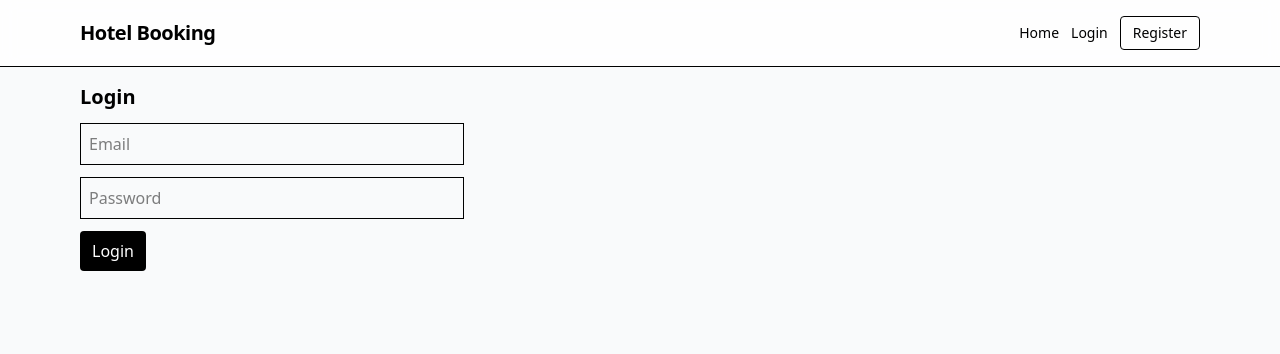
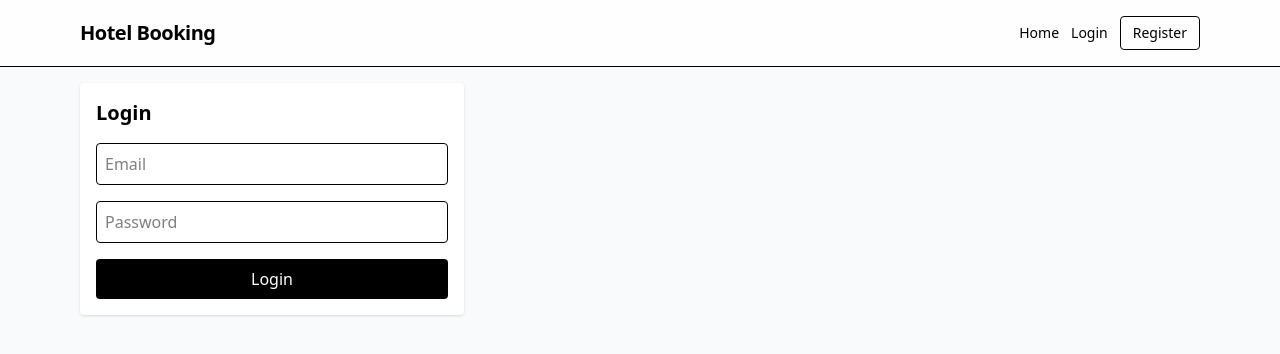
Before and after one commit to soujanya-subedi-dev/Hotel-Booking-App, a React (Vite) app in the folder frontend/: page /login in a window 1280 px wide. Shown: the top 354 px of the page. Built offline with nearby package versions, Linux system fonts and the light colour scheme; no server answers.

Commit message:
Improve UI and fix login redirect

```diff
--- a/frontend/src/pages/Home.jsx
+++ b/frontend/src/pages/Home.jsx
@@ -3,9 +3,11 @@ import { useQuery } from '@tanstack/react-query';
 import { Link } from 'react-router-dom';
 import { api } from '../lib/api';
 
-function CardSkeleton(){ return <div className="h-64 rounded bg-gray-100 animate-pulse" /> }
+function CardSkeleton() {
+  return <div className="h-64 rounded bg-gray-100 animate-pulse" />;
+}
 
-export default function Home(){
+export default function Home() {
   const [q, setQ] = useState('');
   const [city, setCity] = useState('');
 
@@ -15,35 +17,33 @@ export default function Home(){
   });
 
   return (
-    <div className="space-y-4">
-      <div className="flex flex-col sm:flex-row gap-2 sm:items-end">
+    <div className="space-y-6">
+      <div className="flex flex-col sm:flex-row gap-2 sm:items-end bg-white p-4 rounded shadow">
         <div>
           <label className="text-sm">Search</label>
-          <input className="border p-2 w-72 block rounded" placeholder="Hotel or city" value={q} onChange={e=>setQ(e.target.value)} />
+          <input className="border p-2 w-72 block rounded" placeholder="Hotel or city" value={q} onChange={e => setQ(e.target.value)} />
         </div>
         <div>
           <label className="text-sm">City</label>
-          <input className="border p-2 w-56 block rounded" value={city} onChange={e=>setCity(e.target.value)} />
+          <input className="border p-2 w-56 block rounded" value={city} onChange={e => setCity(e.target.value)} />
         </div>
-        <button onClick={()=>refetch()} className="h-10 px-4 bg-black text-white rounded">Search</button>
+        <button onClick={() => refetch()} className="h-10 px-4 bg-black text-white rounded">Search</button>
       </div>
 
       {error && <p className="text-red-600">Failed to load hotels</p>}
 
       <div className="grid md:grid-cols-2 lg:grid-cols-3 gap-4">
         {isLoading
-          ? Array.from({length:6}).map((_,i)=><CardSkeleton key={i}/>)
-          : (data||[]).map(h => (
-              <div key={h.id} className="border bg-white rounded overflow-hidden hover:shadow-md transition">
-                {h.primary_image
-                  ? <img src={h.primary_image} alt={h.name} className="h-40 w-full object-cover" />
-                  : <div className="h-40 w-full bg-gray-100" />}
-                <div className="p-3">
+          ? Array.from({ length: 6 }).map((_, i) => <CardSkeleton key={i} />)
+          : (data || []).map(h => {
+              const imgSrc = h.primary_image || `https://source.unsplash.com/random/400x300/?hotel&sig=${h.id}`;
+              return (
+                <div key={h.id} className="border bg-white rounded overflow-hidden shadow-sm hover:shadow-lg transition-transform hover:-translate-y-1">
+                  <img src={imgSrc} alt={h.name} className="h-40 w-full object-cover" />
+                  <div className="p-3 space-y-2">
                     <div className="flex items-center justify-between">
                       <h3 className="font-semibold">{h.name}</h3>
-                    <span className="text-xs px-2 py-0.5 rounded-full border">
-                      {h.occupancy.hotel_status}
-                    </span>
+                      <span className="text-xs px-2 py-0.5 rounded-full border">{h.occupancy.hotel_status}</span>
                     </div>
                     <p className="text-sm text-gray-600">{h.city}, {h.country}</p>
                     {h.sample_room_types?.length > 0 && (
@@ -62,7 +62,8 @@ export default function Home(){
                     </div>
                   </div>
                 </div>
-            ))
+              );
+            })
         }
       </div>
     </div>
--- a/frontend/src/pages/HotelDetail.jsx
+++ b/frontend/src/pages/HotelDetail.jsx
@@ -26,6 +26,9 @@ export default function HotelDetail(){
 
   const h = data.hotel;
   const availability = data.availability || {};
+  const images = h.images?.length > 0
+    ? h.images
+    : [{ id: 'ph', url: `https://source.unsplash.com/random/800x600/?hotel&sig=${h.id}`, alt_text: h.name }];
 
   const openModal = (rt) => {
     if (!checkIn || !checkOut) { toast.error('Pick dates first'); return; }
@@ -34,17 +37,15 @@ export default function HotelDetail(){
   };
 
   return (
-    <div className="space-y-4">
+    <div className="space-y-6">
       <h1 className="text-2xl font-bold">{h.name}</h1>
       <p className="text-gray-600">{h.city}, {h.country}</p>
 
-      {h.images?.length > 0 && (
-        <div className="flex gap-2 overflow-x-auto">
-          {h.images.map(img => (
-            <img key={img.id} src={img.url} alt={img.alt_text || h.name} className="h-40 rounded" />
-          ))}
-        </div>
-      )}
+      <div className="flex gap-2 overflow-x-auto rounded">
+        {images.map(img => (
+          <img key={img.id} src={img.url} alt={img.alt_text || h.name} className="h-40 rounded" />
+        ))}
+      </div>
 
       <div className="flex gap-2 items-end">
         <div>
--- a/frontend/src/pages/Login.jsx
+++ b/frontend/src/pages/Login.jsx
@@ -1,32 +1,48 @@
-import { useState } from 'react'
+import { useState } from 'react';
+import { useNavigate } from 'react-router-dom';
 
-export default function Login(){
-  const [email, setEmail] = useState('')
-  const [password, setPassword] = useState('')
-  const [msg, setMsg] = useState('')
+export default function Login() {
+  const [email, setEmail] = useState('');
+  const [password, setPassword] = useState('');
+  const [msg, setMsg] = useState('');
+  const nav = useNavigate();
 
-  const submit = async (e)=>{
-    e.preventDefault()
-    setMsg('')
-    try{
-      const res = await fetch(import.meta.env.VITE_API_BASE_URL + '/auth/login',{
-        method:'POST', headers:{'Content-Type':'application/json'},
-        body: JSON.stringify({email, password})
-      })
-      const data = await res.json()
-      if(!res.ok) throw new Error(data.error || 'Login failed')
-      localStorage.setItem('access_token', data.access_token)
-      setMsg('Logged in!')
-    }catch(err){ setMsg(err.message) }
-  }
+  const submit = async (e) => {
+    e.preventDefault();
+    setMsg('');
+    try {
+      const res = await fetch(import.meta.env.VITE_API_BASE_URL + '/auth/login', {
+        method: 'POST',
+        headers: { 'Content-Type': 'application/json' },
+        body: JSON.stringify({ email, password })
+      });
+      const data = await res.json();
+      if (!res.ok) throw new Error(data.error || 'Login failed');
+      localStorage.setItem('access_token', data.access_token);
+      nav('/');
+    } catch (err) {
+      setMsg(err.message);
+    }
+  };
 
   return (
-    <form onSubmit={submit} className="max-w-sm space-y-3">
+    <form onSubmit={submit} className="max-w-sm space-y-4 p-4 bg-white rounded shadow">
       <h1 className="text-xl font-semibold">Login</h1>
-      <input className="border p-2 w-full" placeholder="Email" value={email} onChange={e=>setEmail(e.target.value)} />
-      <input className="border p-2 w-full" placeholder="Password" type="password" value={password} onChange={e=>setPassword(e.target.value)} />
-      <button className="bg-black text-white px-3 py-2 rounded">Login</button>
-      {msg && <p className="text-sm text-gray-600">{msg}</p>}
+      <input
+        className="border p-2 w-full rounded"
+        placeholder="Email"
+        value={email}
+        onChange={e => setEmail(e.target.value)}
+      />
+      <input
+        className="border p-2 w-full rounded"
+        placeholder="Password"
+        type="password"
+        value={password}
+        onChange={e => setPassword(e.target.value)}
+      />
+      <button className="bg-black text-white px-3 py-2 rounded w-full">Login</button>
+      {msg && <p className="text-sm text-red-600 text-center">{msg}</p>}
     </form>
-  )
+  );
 }
```
Lines whose indentation alone changed are shown as unchanged.
